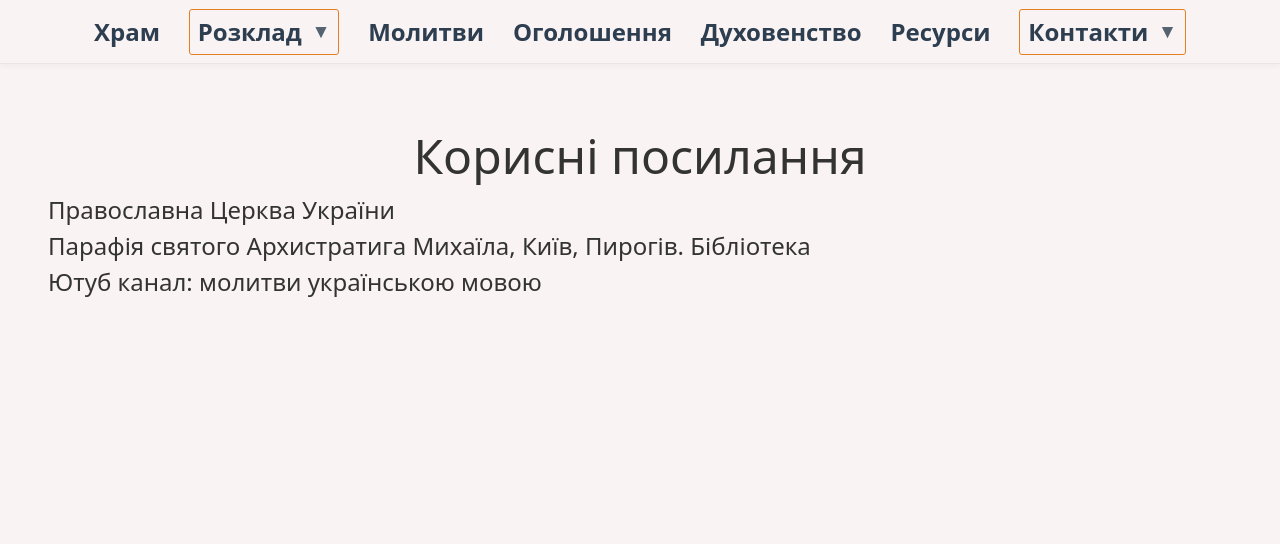
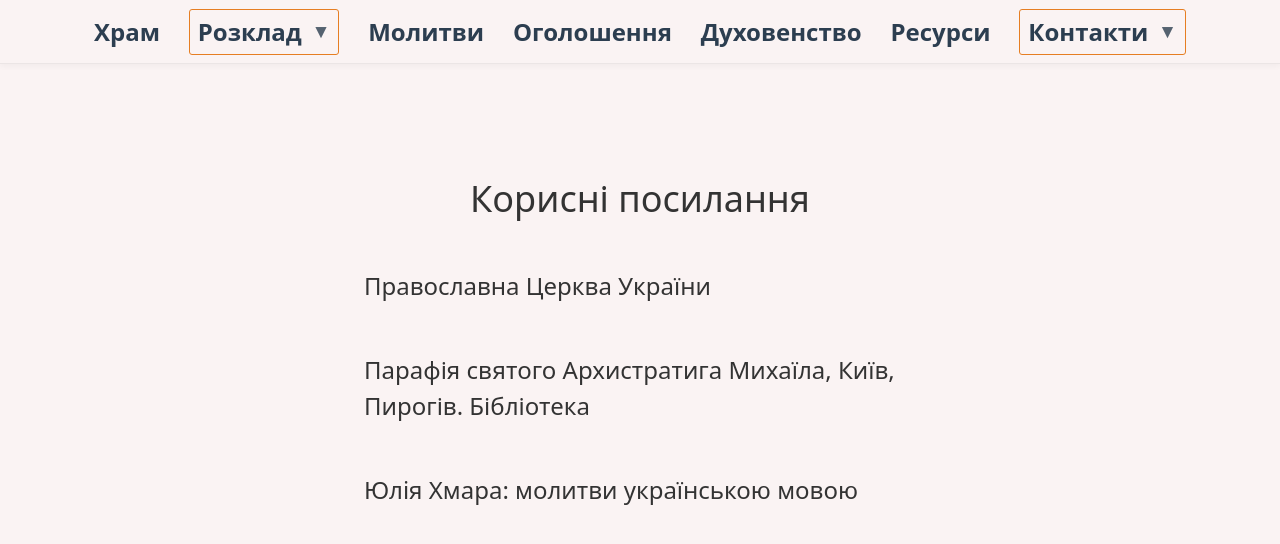
Before and after one commit to ValeriyVinn/my-parish, a Next.js app: page /useful-links in a window 1280 px wide. Shown: the top 544 px of the page. Built offline with nearby package versions, Linux system fonts and the light colour scheme.

Commit message:
added: some semantics changes

```diff
--- a/src/app/advert/page.module.css
+++ b/src/app/advert/page.module.css
@@ -1,7 +1,11 @@
 .addContainer {
   padding-top: 50px;
+
 }
-
+.advertHeader {
+  text-align: center;
+  margin-bottom: 20px;
+}
 .advertisement {
   font-size: 1.25rem;
   margin: 20px auto;
--- a/src/app/clergy/page.module.css
+++ b/src/app/clergy/page.module.css
@@ -1,18 +1,16 @@
-.articleClergy {
-  margin: 100px auto;
-  font-size: 18px;
-  padding-left: 20px;
+
+
+.contain {
+  padding: 2rem;
+  text-align: left;
 }
 
-.prior {
-  font-size: 20px;
-
+.articleClergy {
+  max-width: fit-content;
+  margin: 100px auto;
 }
 
+
 .clergyPhone {
-  margin-bottom: 20px;
+  margin-bottom: 24px;
 }
-
-.clergyList > li {
-  font-size: 20px;
-}
--- a/src/app/globals.css
+++ b/src/app/globals.css
@@ -126,8 +126,10 @@
 }
 
 .container {
-  margin-left: auto;
-  margin-right: auto;
+  max-width: 95vw;
+  margin: 0 auto;
+  /* margin-left: auto;
+  margin-right: auto; */
   padding-left: 5px;
   padding-right: 5px;
   width: 100%;
@@ -135,10 +137,19 @@
   max-width: 100%; /* за замовчуванням */
 }
 
-.container {
-  max-width: 95vw;
-  margin: 0 auto;
+.sr-only {
+  position: absolute;
+  width: 1px;
+  height: 1px;
+  padding: 0;
+  margin: -1px;
+  overflow: hidden;
+  clip: rect(0, 0, 0, 0);
+  white-space: nowrap;
+  border: 0;
 }
+
+
 
 @media (min-width: 768px) {
   .container {
--- a/src/app/useful-links/page.module.css
+++ b/src/app/useful-links/page.module.css
@@ -0,0 +1,35 @@
+
+
+.usefulLinks {
+  max-width: fit-content;
+  margin: 100px auto;
+}
+.usefulLinksHeader {
+  text-align: center;
+}
+.linkList {
+  list-style: none;
+  padding: 0;
+  margin: 1rem auto;
+  max-width: 600px;
+}
+
+.linkItem {
+  margin: 0.5rem 0;
+}
+
+.linkItem a {
+  display: block;
+  padding: 0.75rem 1rem;
+  border-radius: 6px;
+  text-decoration: none;
+  /* color: #1a73e8; */
+  /* background-color: #f9f9f9; */
+  transition: background-color 0.2s ease, color 0.2s ease;
+}
+
+.linkItem a:hover {
+  /* background-color: #e8f0fe; */
+  background-color: #f9f9f9;
+  /* color: #e67e22 */
+}
--- a/src/app/useful-links/page.tsx
+++ b/src/app/useful-links/page.tsx
@@ -1,38 +1,33 @@
-"use client";
+
+import styles from "./page.module.css";
+
+const links = [
+  { title: "Православна Церква України", url: "https://www.pomisna.info/uk/" },
+  {
+    title: "Парафія святого Архистратига Михаїла, Київ, Пирогів. Бібліотека",
+    url: "https://parafia.org.ua/biblioteka/",
+  },
+  {
+    title: "Юлiя Хмара: молитви українською мовою",
+    url: "https://www.youtube.com/@molytva-ua",
+  },
+];
 
 export default function UsefulLinksPage() {
   return (
-    <div style={{ padding: "2rem", textAlign: "center" }}>
-      <h1>Корисні посилання</h1>
-      <ul style={{textAlign: "left" }}>
-        <li>
-          <a
-            href="https://www.pomisna.info/uk/"
-            target="_blank"
-            rel="noopener noreferrer"
-          >
-            Православна Церква України
-          </a>
-        </li>
-        <li>
-          <a
-            href="https://parafia.org.ua/biblioteka/"
-            target="_blank"
-            rel="noopener noreferrer"
-          >
-            Парафія святого Архистратига Михаїла, Київ, Пирогів. Бібліотека
-          </a>
-        </li>
-        <li>
-          <a
-            href="https://www.youtube.com/@molytva-ua"
-            target="_blank"
-            rel="noopener noreferrer"
-          >
-            Ютуб канал: молитви українською мовою
-          </a>
-        </li>
-      </ul>
-    </div>
+    <main className="container">
+      <section className={styles.usefulLinks}>
+        <h1 className={styles.usefulLinksHeader}>Корисні посилання</h1>
+        <ul className={styles.linkList}>
+          {links.map((link, i) => (
+            <li key={i} className={styles.linkItem}>
+              <a href={link.url} target="_blank" rel="noopener noreferrer">
+                {link.title}
+              </a>
+            </li>
+          ))}
+        </ul>
+      </section>
+    </main>
   );
 }
--- a/src/components/Hero/Hero.module.css
+++ b/src/components/Hero/Hero.module.css
@@ -38,3 +38,7 @@
   padding-bottom: 30px;
   height: 100%; /* або конкретна висота */
 }
+.overlayImage {
+  object-fit: cover;
+  object-position: center; /* центрує фото */
+}
```
Also changed, not shown: src/app/advert/page.tsx (+5 -4 lines), src/app/clergy/page.tsx (+5 -5 lines), src/components/Hero/Hero.tsx (+8 -3 lines), 1 other file (tests, documents, lock files or other folders).
